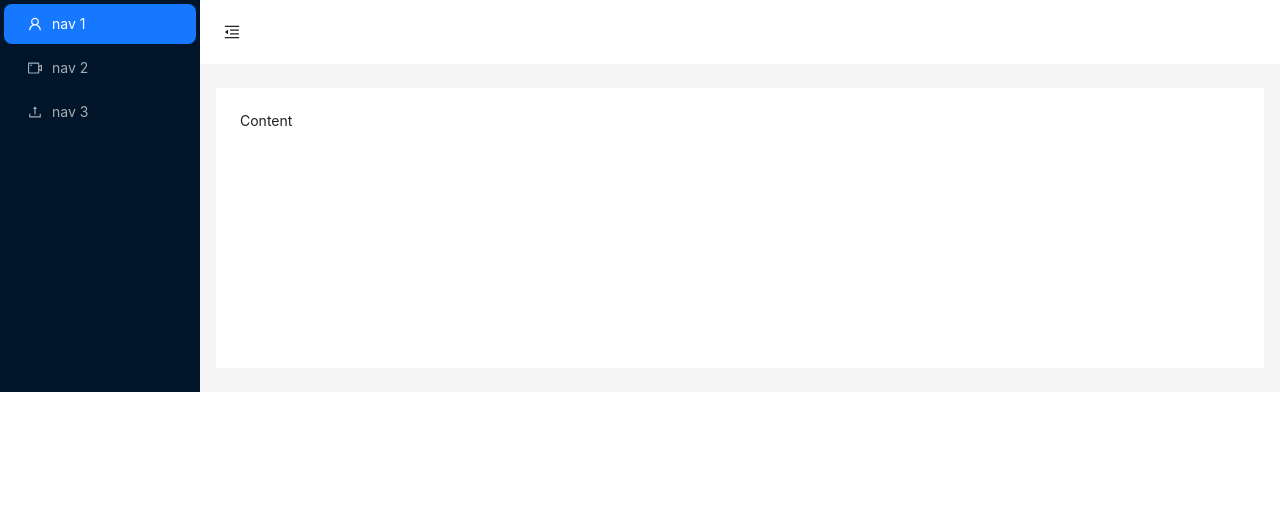
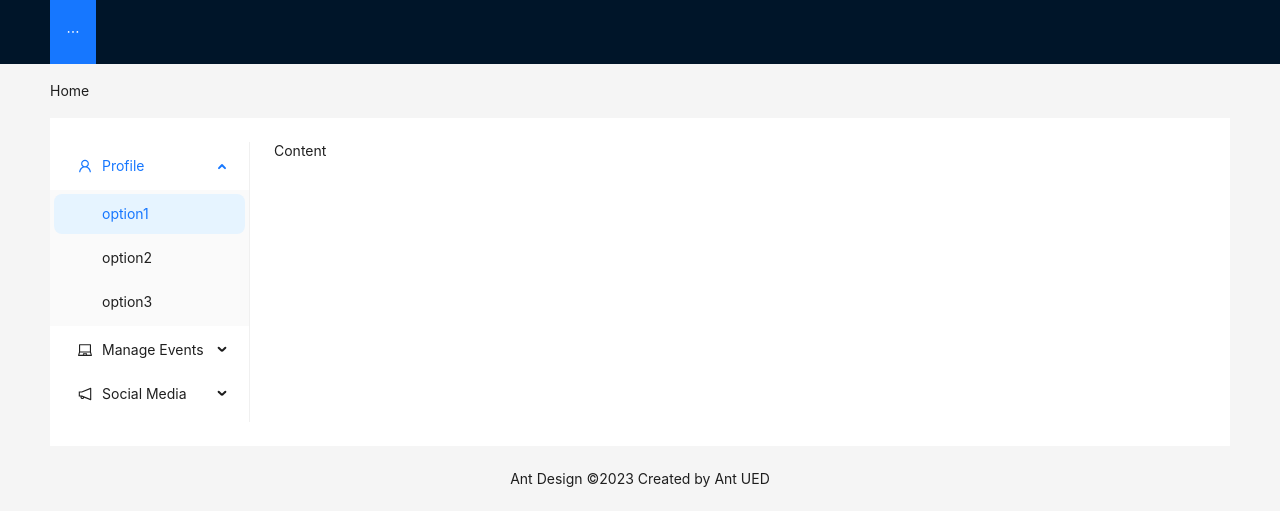
Before and after one commit to iyutpo/EatTogether, a React (Create React App) app in the folder eat-together/: page / in a window 1280 px wide. Shown: the top 526 px of the page. Built offline with nearby package versions, Linux system fonts and the light colour scheme.

Commit message:
refactored home page

```diff
--- a/eat-together/src/components/HomePage.js
+++ b/eat-together/src/components/HomePage.js
@@ -1,82 +1,116 @@
-import React, { useState } from 'react';
+
+import React from 'react';
 import '../index.css';
-import {
-  MenuFoldOutlined,
-  MenuUnfoldOutlined,
-  UploadOutlined,
-  UserOutlined,
-  VideoCameraOutlined,
-} from '@ant-design/icons';
-import { Layout, Menu, Button, theme } from 'antd';
-const { Header, Sider, Content } = Layout;
+import { LaptopOutlined, NotificationOutlined, UserOutlined } from '@ant-design/icons';
+import { Breadcrumb, Layout, Menu, theme } from 'antd';
+const { Header, Content, Footer, Sider } = Layout;
 
 
+const nav_labels = {
+    '1': 'Home',
+    '2': 'Start a Dinner',
+    '3': 'Search',
+}
+const subnav_labels = {
+    '1': 'Profile',
+    '2': 'Manage Events',
+    '3': 'Social Media',
+}
+const items1 = ['1', '2', '3'].map((key) => ({
+  key,
+  label: nav_labels[key],
+}));
+const items2 = [UserOutlined, LaptopOutlined, NotificationOutlined].map((icon, index) => {
+  const key = String(index + 1);
+  return {
+    key: `sub${key}`,
+    icon: React.createElement(icon),
+    label: subnav_labels[key],
+    children: new Array(3).fill(null).map((_, j) => {
+      const subKey = index * 3 + j + 1;
+      return {
+        key: subKey,
+        label: `option${subKey}`,
+      };
+    }),
+  };
+});
 
 const HomePage = () => {
-  const [collapsed, setCollapsed] = useState(false);
   const {
     token: { colorBgContainer },
   } = theme.useToken();
   return (
     <Layout>
-      <Sider trigger={null} collapsible collapsed={collapsed}>
-        <div className="demo-logo-vertical" />
-        <Menu
-          theme="dark"
-          mode="inline"
-          defaultSelectedKeys={['1']}
-          items={[
-            {
-              key: '1',
-              icon: <UserOutlined />,
-              label: 'nav 1',
-            },
-            {
-              key: '2',
-              icon: <VideoCameraOutlined />,
-              label: 'nav 2',
-            },
-            {
-              key: '3',
-              icon: <UploadOutlined />,
-              label: 'nav 3',
-            },
-          ]}
-        />
-      </Sider>
-      <Layout>
       <Header
         style={{
-            padding: 0,
+          display: 'flex',
+          alignItems: 'center',
+        }}
+      >
+        <div className="demo-logo" />
+        <Menu theme="dark" mode="horizontal" defaultSelectedKeys={['1']} items={items1} />
+      </Header>
+      <Content
+        style={{
+          padding: '0 50px',
+        }}
+      >
+        <Breadcrumb
+          style={{
+            margin: '16px 0',
+          }}
+        >
+          <Breadcrumb.Item>Home</Breadcrumb.Item>
+          {/* <Breadcrumb.Item>List</Breadcrumb.Item>
+          <Breadcrumb.Item>App</Breadcrumb.Item> */}
+        </Breadcrumb>
+        <Layout
+          style={{
+            padding: '24px 0',
             background: colorBgContainer,
           }}
         >
-          <Button
-            type="text"
-            icon={collapsed ? <MenuUnfoldOutlined /> : <MenuFoldOutlined />}
-            onClick={() => setCollapsed(!collapsed)}
+          <Sider
             style={{
-              fontSize: '16px',
-              width: 64,
-              height: 64,
+              background: colorBgContainer,
             }}
+            width={200}
+          >
+            <Menu
+              mode="inline"
+              defaultSelectedKeys={['1']}
+              defaultOpenKeys={['sub1']}
+              style={{
+                height: '100%',
+              }}
+              items={items2}
             />
-        </Header>
+          </Sider>
           <Content
             style={{
-            margin: '24px 16px',
-            padding: 24,
+              padding: '0 24px',
               minHeight: 280,
-            background: colorBgContainer,
             }}
           >
             Content
           </Content>
         </Layout>
+      </Content>
+      <Footer
+        style={{
+          textAlign: 'center',
+        }}
+      >
+        Ant Design ©2023 Created by Ant UED
+      </Footer>
     </Layout>
   );
 };
 export default HomePage;
+
+
+
 
 
 // function HomePage() {
```
Lines whose indentation alone changed are shown as unchanged.
